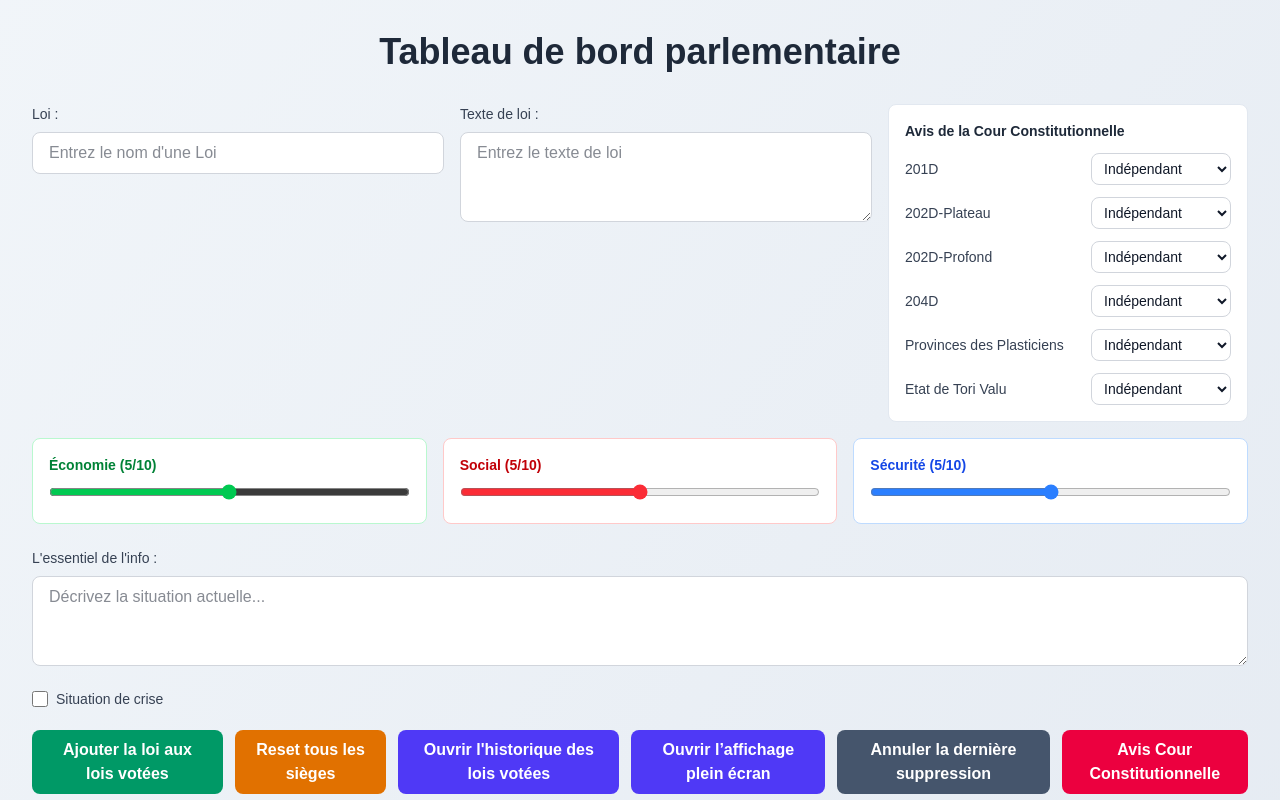
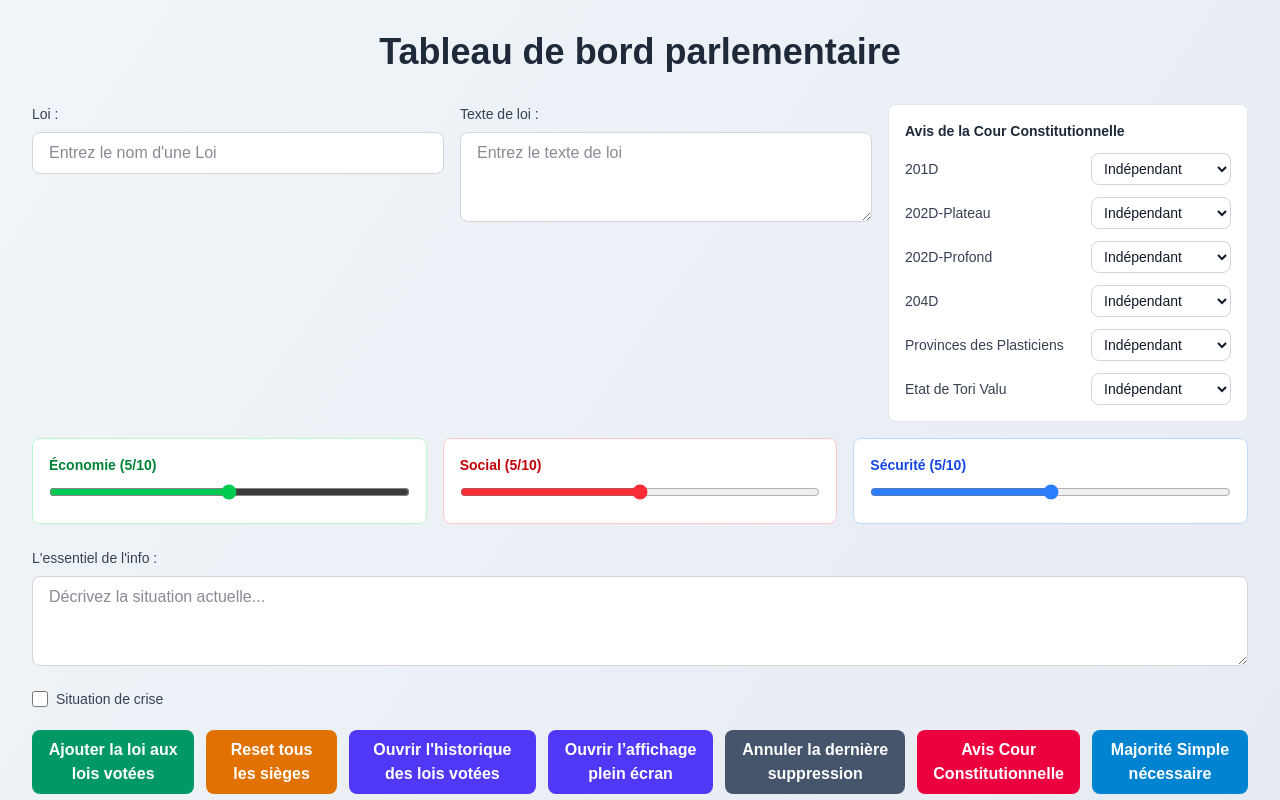
Before and after one commit to Yahiabenlet/interfaceAssemblee, a Next.js app: page / in a window 1280 px wide. Both pictures are taken after typing "5" into the empty fields and a click on the button "Créer l'hémicycle". Shown: the top 800 px of the page. Built offline with nearby package versions, Linux system fonts and the light colour scheme.

Commit message:
Ajout de la nécessité d'avoir une majorité simple ou super

```diff
--- a/app/components/Hemicycle.tsx
+++ b/app/components/Hemicycle.tsx
@@ -43,6 +43,7 @@ interface HemicycleProps {
   crisisDescription?: string;
   provinces?: ProvinceState;
   isControlValidated?: boolean;
+  requiredMajority?: "simple" | "super";
 }
 
 export default function Hemicycle({
@@ -70,6 +71,7 @@ export default function Hemicycle({
     "Etat de Tori Valu": "Indépendant",
   },
   isControlValidated = false,
+  requiredMajority = "simple",
 }: HemicycleProps) {
   const counts = useMemo(() => {
     const all = [...seatColors, presidentColor];
@@ -365,6 +367,9 @@ export default function Hemicycle({
                   >
                     {isControlValidated ? "Loi respectant la Constitution" : "Loi anti constitutionnelle"}
                   </div>
+                  <div className="mt-3 text-sm font-semibold text-slate-700 dark:text-slate-200">
+                    {requiredMajority === "super" ? "Super Majorité nécessaire" : "Majorité Simple nécessaire"}
+                  </div>
                 </div>
 
                 <div className="bg-slate-50 dark:bg-slate-900 rounded-lg p-4 border border-slate-200 dark:border-slate-700">
--- a/app/page.tsx
+++ b/app/page.tsx
@@ -78,6 +78,7 @@ export default function Home() {
     message: string;
   } | null>(null);
   const [isControlValidated, setIsControlValidated] = useState(false);
+  const [requiredMajority, setRequiredMajority] = useState<"simple" | "super">("simple");
 
   const nextColor = (current: SeatColor): SeatColor => {
     const colors: SeatColor[] = ["white", "green", "red"];
@@ -194,6 +195,7 @@ export default function Home() {
       provinces,
       passedLaws,
       isControlValidated,
+      requiredMajority,
     };
 
     localStorage.setItem("hemicycleState", JSON.stringify(payload));
@@ -213,6 +215,7 @@ export default function Home() {
     provinces,
     passedLaws,
     isControlValidated,
+    requiredMajority,
   ]);
 
   return (
@@ -433,6 +436,16 @@ export default function Home() {
               >
                 Avis Cour Constitutionnelle
               </button>
+              <button
+                onClick={() => setRequiredMajority((m) => (m === "simple" ? "super" : "simple"))}
+                className={`px-4 py-2 font-semibold rounded-lg transition text-white ${
+                  requiredMajority === "super"
+                    ? "bg-violet-600 hover:bg-violet-700"
+                    : "bg-sky-600 hover:bg-sky-700"
+                }`}
+              >
+                {requiredMajority === "super" ? "Super Majorité nécessaire" : "Majorité Simple nécessaire"}
+              </button>
             </div>
 
             {lawFeedback && (
@@ -504,6 +517,7 @@ export default function Home() {
               crisisDescription={crisisDescription}
               provinces={provinces}
               isControlValidated={isControlValidated}
+              requiredMajority={requiredMajority}
             />
             <button
               onClick={() => setNumSeats(null)}
```
